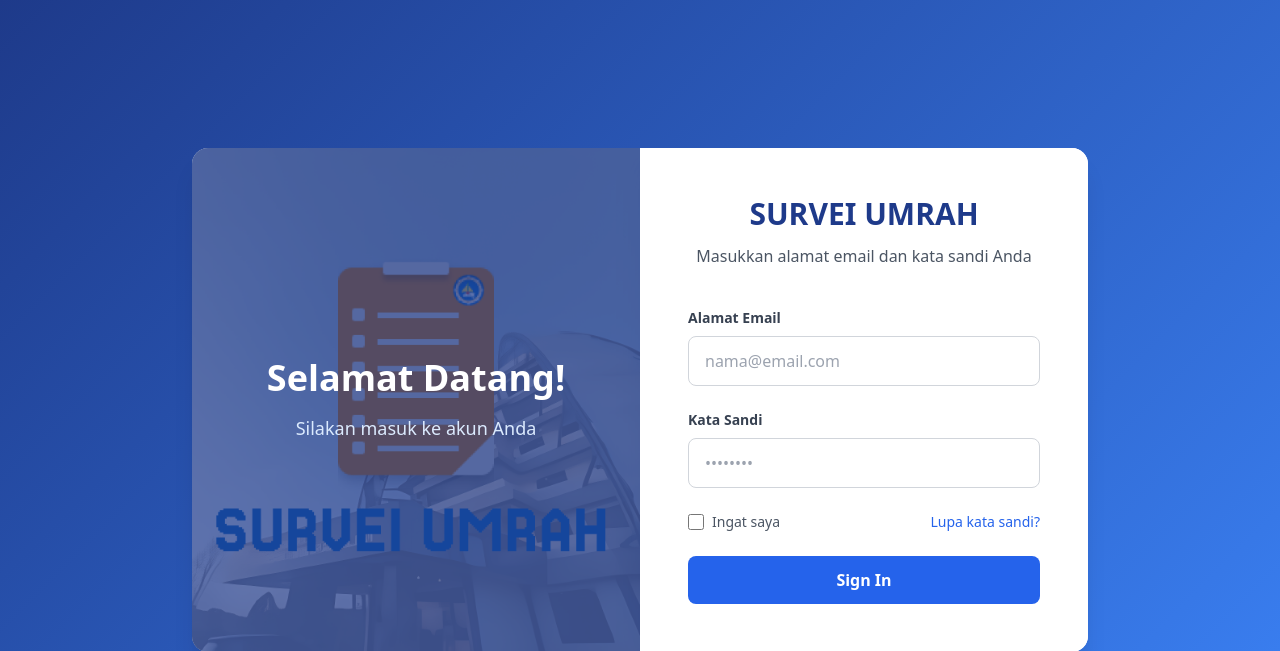
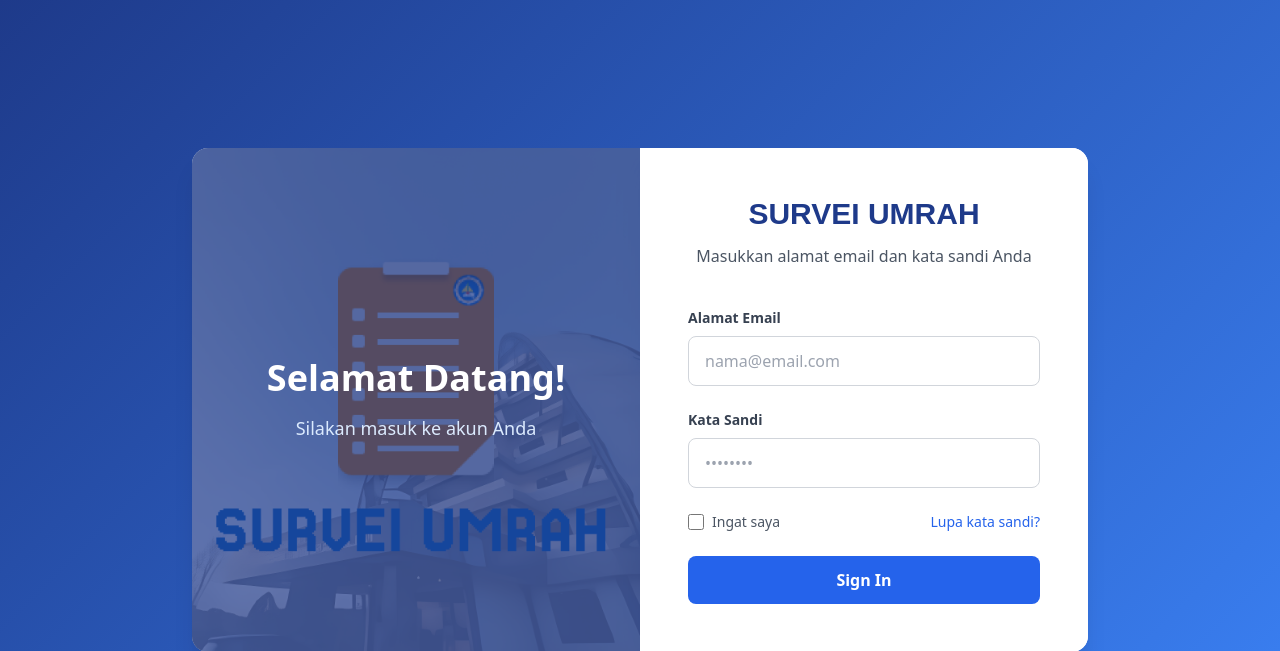
Before and after one commit to SyahriRhamadhan/survei_ci4, a CodeIgniter 4 app: the page made by app/Views/login.php in a window 1280 px wide. Shown: the top 651 px of the page. Run offline with PHP 8.4 and a stand-in for CodeIgniter, Linux system fonts and the light colour scheme; the template is opened without the code that fills it, so the values that code supplies are empty; some libraries are stand-ins or nearby versions; some web fonts are replaced.

Commit message:
style: update font

```diff
--- a/app/Views/login.php
+++ b/app/Views/login.php
@@ -5,9 +5,11 @@
     <meta name="viewport" content="width=device-width, initial-scale=1">
     <title>Survei UMRAH - Login</title>
     <!-- Favicon icon -->
-    <link rel="icon" type="image/png" sizes="16x16" href="<?= base_url('assets/images/favicon.png') ?>">
+    <link rel="icon" type="image/png" sizes="16x16" href="<?= base_url('assets/images/logo.png') ?>">
     <!-- Tailwind CSS -->
     <link href="https://cdnjs.cloudflare.com/ajax/libs/tailwindcss/2.2.19/tailwind.min.css" rel="stylesheet">
+    <!-- Jersey M54 Font - Custom font for navbar title -->
+    <link href="https://fonts.cdnfonts.com/css/jersey-m54" rel="stylesheet">
     <style>
         .bg-gradient {
             background: linear-gradient(135deg, #1e3a8a 0%, #3b82f6 100%);
@@ -18,6 +20,9 @@
         }
         .form-input:focus {
             box-shadow: 0 0 0 2px rgba(59, 130, 246, 0.2);
+        }
+        .navbar-title {
+            font-family: 'Jersey M54', sans-serif;
         }
     </style>
 </head>
@@ -40,7 +45,7 @@
             <!-- Right side - Login Form -->
             <div class="md:w-1/2 p-8 md:p-12 glass-effect">
                 <div class="mb-10 text-center">
-                    <a href="<?= base_url('/') ?>" class="text-3xl font-bold text-blue-900">SURVEI UMRAH</a>
+                    <a href="<?= base_url('/') ?>" class="text-3xl font-bold text-blue-900 navbar-title">SURVEI UMRAH</a>
                     <p class="text-gray-600 mt-3">Masukkan alamat email dan kata sandi Anda</p>
                 </div>
 
```
